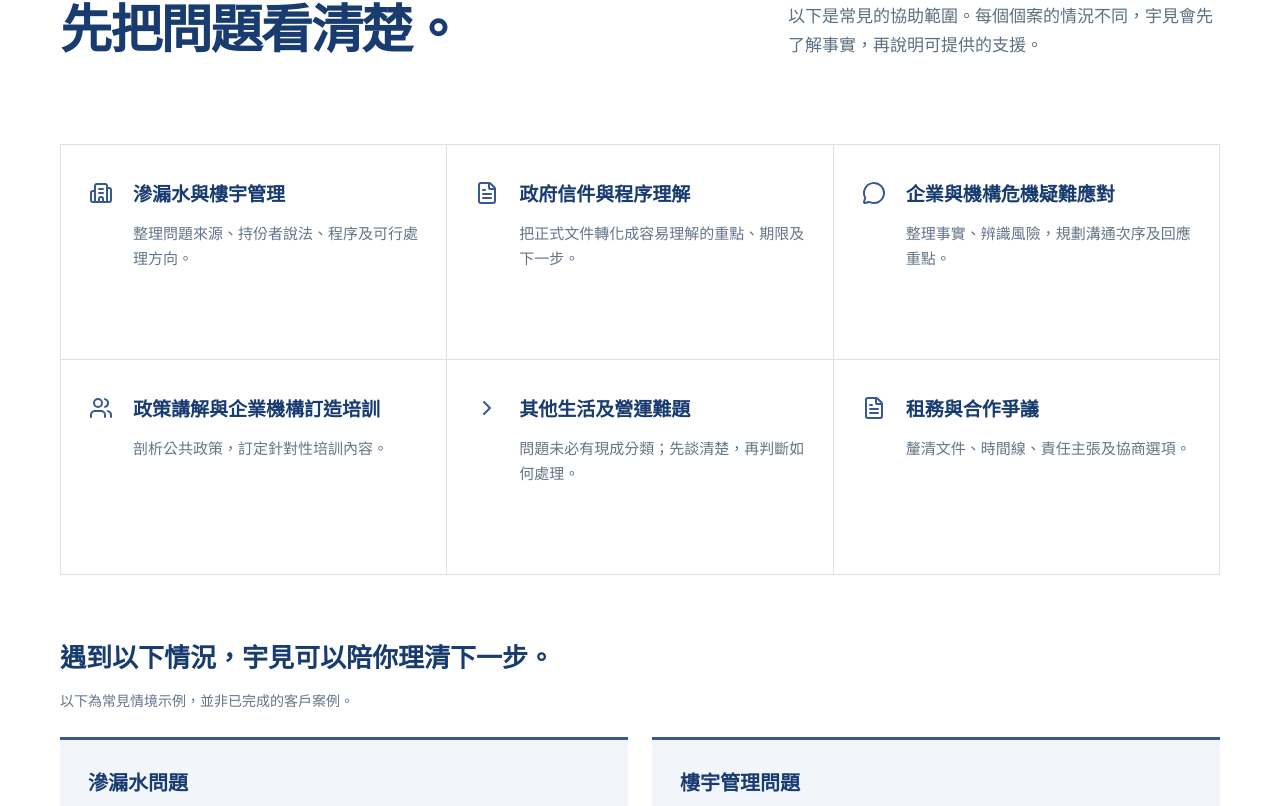
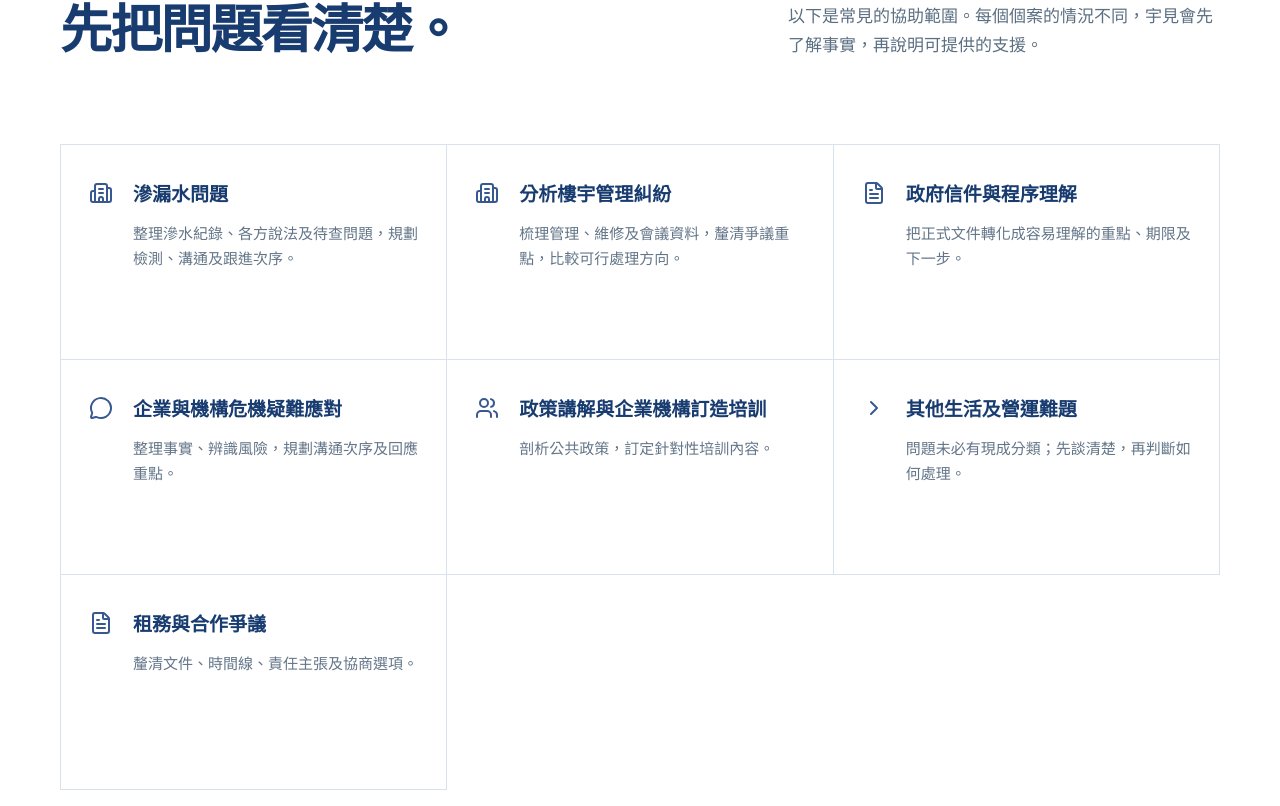
Before and after one commit to ronlam1981/uvision-macau, a React (Vite) app: page / in a window 1280 px wide. Shown: the part 1354-2160 px from the top of the page. Built offline with nearby package versions, Linux system fonts and the light colour scheme.

Commit message:
Separate building management dispute analysis immediately after water seepage

```diff
--- a/src/App.tsx
+++ b/src/App.tsx
@@ -13,7 +13,7 @@ const examples = {
     prompt: "唔肯定你嘅問題屬於邊一類？先同我哋講講。", cta: "查詢我們能否協助",
     items: [
       ["滲漏水問題", "屋企不斷滲水，樓上同管理公司各有講法，唔知應該先搵邊個。", "整理滲水紀錄及各方回覆，釐清待查問題，協助規劃檢測、溝通及跟進次序。"],
-      ["樓宇管理問題", "大廈準備做大維修，報價、工程範圍同開會文件睇唔明，點樣提出疑問？", "梳理工程及會議資料，列出需要釐清的重點，協助準備提問及溝通。"],
+      ["分析樓宇管理糾紛", "大廈準備做大維修，報價、工程範圍同開會文件睇唔明，點樣提出疑問？", "梳理工程及會議資料，列出需要釐清的重點，協助準備提問及溝通。"],
       ["政府信件理解", "收到政府信件，要求補文件或者作出回覆，但唔清楚要做啲乜。", "解讀信件要求，整理期限、所需資料及待確認事項，協助準備回覆內容。"],
       ["企業與機構危機疑難應對", "客戶投訴放上網，員工、客戶同合作伙伴都追問，應該點回應？", "整理事實、辨識風險，規劃溝通次序及回應重點。"],
       ["政策講解與企業機構訂造培訓", "新政策同業務有關，但同事唔清楚有咩影響；前線遇到投訴，亦唔知點應對。", "按機構需要講解政策，結合工作情境，設計投訴處理、傳媒溝通或危機應對培訓。"],
@@ -27,7 +27,7 @@ const examples = {
     prompt: "Not sure which category your issue fits? Tell us about it first.", cta: "Ask whether we can help",
     items: [
       ["Water seepage", "Water keeps leaking into my home. The upstairs neighbour and building manager give different accounts. Who should I speak to first?", "Organise seepage records and responses, identify unanswered questions, and plan the sequence of inspections, communication and follow-up."],
-      ["Building management", "Our building is planning major repairs. I do not understand the quotations, scope or meeting papers. What questions should I ask?", "Review project and meeting information, identify points needing clarification, and help prepare questions and communications."],
+      ["Building management dispute analysis", "Our building is planning major repairs. I do not understand the quotations, scope or meeting papers. What questions should I ask?", "Review project and meeting information, identify points needing clarification, and help prepare questions and communications."],
       ["Government letters", "I received a government letter asking for more documents or a response, but I am not sure what I need to do.", "Clarify the letter’s requests, deadlines, required information and outstanding questions, and help prepare a response."],
       ["Business and organisational crisis response", "A customer has posted a complaint online. Staff, customers and partners are asking questions. How should we respond?", "Establish the facts, identify risks and plan the sequence and substance of communications."],
       ["Policy briefings and tailored training", "A new policy affects our work, but colleagues are unsure how. Frontline staff also need help handling complaints.", "Explain policies relevant to the organisation and design scenario-based training in complaint handling, media communication or crisis response."],
@@ -46,7 +46,8 @@ const copy = {
     servicesKicker: "我們如何協助", servicesTitle: "當資料零散、說法不一，\n先把問題看清楚。",
     servicesIntro: "以下是常見的協助範圍。每個個案的情況不同，宇見會先了解事實，再說明可提供的支援。",
     serviceItems: [
-      ["滲漏水與樓宇管理", "整理問題來源、持份者說法、程序及可行處理方向。"],
+      ["滲漏水問題", "整理滲水紀錄、各方說法及待查問題，規劃檢測、溝通及跟進次序。"],
+      ["分析樓宇管理糾紛", "梳理管理、維修及會議資料，釐清爭議重點，比較可行處理方向。"],
       ["政府信件與程序理解", "把正式文件轉化成容易理解的重點、期限及下一步。"],
       ["企業與機構危機疑難應對", "整理事實、辨識風險，規劃溝通次序及回應重點。"],
       ["政策講解與企業機構訂造培訓", "剖析公共政策，訂定針對性培訓內容。"],
@@ -92,7 +93,8 @@ const copy = {
     servicesKicker: "How we help", servicesTitle: "When facts are scattered and accounts conflict,\nclarity comes first.",
     servicesIntro: "These are common areas in which we assist. Every case is different; we first understand the facts, then explain the support we can provide.",
     serviceItems: [
-      ["Water seepage & building management", "Organise possible causes, stakeholder accounts, procedures and practical paths forward."],
+      ["Water seepage", "Organise seepage records, stakeholder accounts and unanswered questions, then plan inspections, communication and follow-up."],
+      ["Building management dispute analysis", "Review management, repair and meeting records, clarify disputed issues and compare practical ways forward."],
       ["Government letters & procedures", "Turn formal documents into understandable priorities, deadlines and next steps."],
       ["Crisis & complex-issue response for businesses and organisations", "Establish the facts, identify risks and plan the sequence and substance of communications."],
       ["Policy briefings & tailored training for businesses and organisations", "Analyse public policy and develop targeted training content."],
@@ -198,7 +200,7 @@ export default function Home() {
         <div className="section-heading split-heading"><div><p className="kicker">{t.servicesKicker}</p><h2>{t.servicesTitle}</h2></div><p>{t.servicesIntro}</p></div>
         <div className="service-grid">
           {t.serviceItems.map(([title, text], index) => {
-            const icons = [Building2, FileText, MessageCircle, Users, ChevronRight, FileText]; const Icon = icons[index];
+            const icons = [Building2, Building2, FileText, MessageCircle, Users, ChevronRight, FileText]; const Icon = icons[index];
             return <article className="service-item" key={title}><Icon size={24}/><div><h3>{title}</h3><p>{text}</p></div></article>;
           })}
         </div>
```
